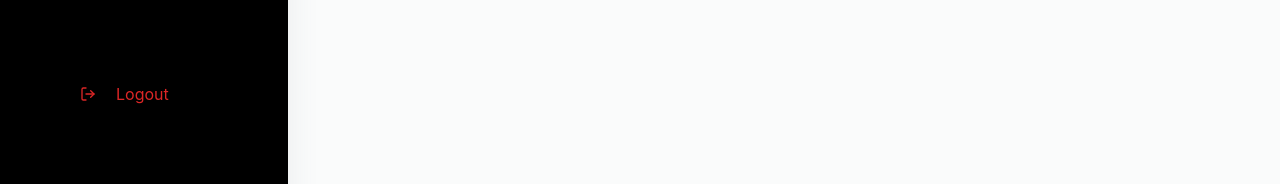
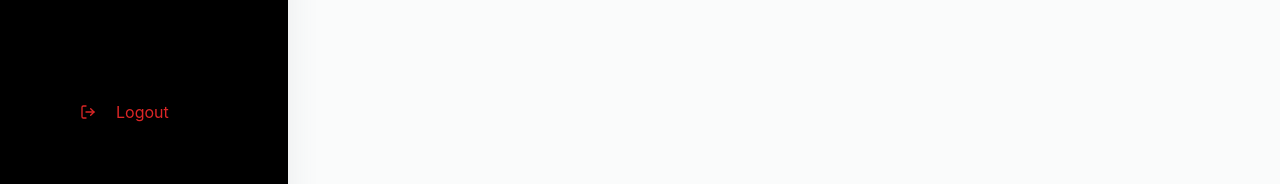
Before and after one commit to UCSC-TYGP-G52-builtrackr/builtrackr-web, a React (Create React App) app: page /dashboard in a window 1280 px wide. Shown: the part 444-628 px from the top of the page. Built offline with nearby package versions, Linux system fonts and the light colour scheme.

Commit message:
sidebar modification

```diff
--- a/src/App.js
+++ b/src/App.js
@@ -80,6 +80,7 @@ function App() {
             <div>
               {themeSettings && (<ChatSpace />)}
 
+          {/* pages part */}
               <Routes>
                 {/* dashboard  */}
                 <Route path="/chiefEngineer" element={(<Sites />)} />
@@ -89,8 +90,8 @@ function App() {
                 {/* <Route path="/ecommerce" element={(<Ecommerce />)} /> */}
 
                 {/* pages  */}
-                <Route path="/chiefEngineer/sites" element={<Sites />} />
-                <Route path="/chiefEngineer/tasks" element={<Sites />} />
+                <Route path="/chiefEngineer/sites" element={(<Sites />)} />
+                <Route path="/chiefEngineer/tasks" element={(<Sites />)} />
                 {/* <Route path="/orders" element={<Orders />} />
                 <Route path="/employees" element={<Employees />} />
                 <Route path="/customers" element={<Customers />} /> */}
--- a/src/CSS/dashboard.css
+++ b/src/CSS/dashboard.css
@@ -1,6 +1,6 @@
 @import url('https://fonts.googleapis.com/css2?family=Poppins:wght@200;300&family=Roboto:wght@300;400&family=Source+Sans+3:wght@300;400;600&display=swap');
 
-*{
+/* *{
     margin:0;
     padding:0;
     text-decoration: none;
@@ -17,8 +17,8 @@ h2{
 }
 .container{
     /* display:flex; */
-}
-main{
+
+/* main{
     width: 100%;
     padding: 20px;
 }
@@ -28,8 +28,8 @@ main{
     height: 100vh;
     width: 200px;
     transition: all 0.5s;
-}
-.top_section{
+} */
+/* .top_section{
     display: flex;
     align-items:center;
     padding:20px 15px 40px 15px;
@@ -41,8 +41,8 @@ main{
     display: flex;
     font-size: 25px;
     margin-left: 50px;
-}
-.link{
+} */
+/* .link{
     display: flex;
     color: #fff;
     padding: 10px 15px;
@@ -58,8 +58,8 @@ main{
     border-top-left-radius: 25px;
     border-bottom-left-radius: 25px;
     margin-left: 8px;
-}
-.active{
+} */
+/* .active{
     background: #FFCC00;
     color: #000;
     font-weight: bold;
@@ -69,4 +69,8 @@ main{
 }
 .icon, .link_text{
     font-size: 16px;
+} */
+
+.custom-mt-percentage {
+    margin-top: 95%;
 }
--- a/src/components/Sidebar.jsx
+++ b/src/components/Sidebar.jsx
@@ -2,9 +2,8 @@ import React from 'react';
 import { Link, NavLink } from 'react-router-dom';
 import { SiShopware } from 'react-icons/si';
 import { MdOutlineCancel } from 'react-icons/md';
-// import { TooltipComponent } from '@syncfusion/ej2-react-popups';
 import { FiLogOut } from 'react-icons/fi';
-
+import '../CSS/dashboard.css';
 import { links } from '../data/dummy';
 import { useStateContext } from '../contexts/ContextProvider';
 
@@ -45,7 +44,12 @@ const Sidebar = () => {
                 </p> */}
                 {item.links.map((link) => (
                   <NavLink
-                    to={`/${link.name}`}
+                    to={`/chiefEngineer/${link.name}`}
+                    isActive={(match, location) => {
+                      const { pathname } = location;
+                      return pathname === '/chiefEngineer' || pathname.startsWith('/chiefEngineer/sites');
+                    }}
+                    // to={`/${link.name}`}
                     key={link.name}
                     onClick={handleCloseSideBar}
                     style={({ isActive }) => ({
@@ -61,7 +65,7 @@ const Sidebar = () => {
               </div>
             ))}
 
-            <div className="flex items-center gap-5 pl-20 pt-3 pb-2.5 rounded-l-lg text-md mt-64 text-red-600 "><FiLogOut/><span className="capitalize cursor-pointer">Logout</span></div>
+            <div className="flex items-center gap-5 pl-20 pt-3 pb-2.5 rounded-l-lg text-md custom-mt-percentage text-red-600 "><FiLogOut/><span className="capitalize cursor-pointer">Logout</span></div>
           </div>
         </>
       )}
```
